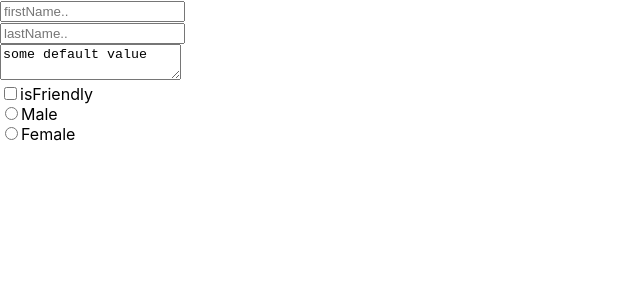
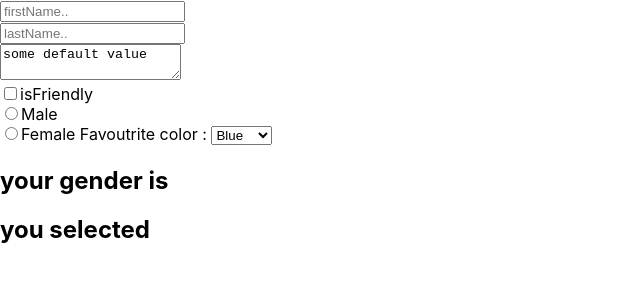
Before and after one commit to SARASWATHYD/react-todo, a React (Create React App) app: page / in a window 1280 px wide. Shown: the top 300 px of the page, without its empty margins (0-640 px from the left). Built offline with nearby package versions, Linux system fonts and the light colour scheme.

Commit message:
checkbox, radiio, select

```diff
--- a/src/App.js
+++ b/src/App.js
@@ -176,7 +176,23 @@ import todoData from './todoData';
         Female
         </label>
 
+        <label>  Favoutrite color : </label>
+        <select
+        value = {this.state.favColor}
+        onChange= {this.handleClick}
+        name="favColor"
+        >
+        <option value = "blue">Blue</option>
+        <option value = "green">Green</option>
+        <option value = "yellow">Yellow</option>
+        <option value = "pink">Pink</option>
+
+
+        </select>
+
         <h1> {this.state.firstName} {this.state.lastName}</h1>
+        <h2> your gender is {this.state.gender}</h2>
+        <h2> you selected {this.state.favColor}</h2>
 
       </form>
       )
```
